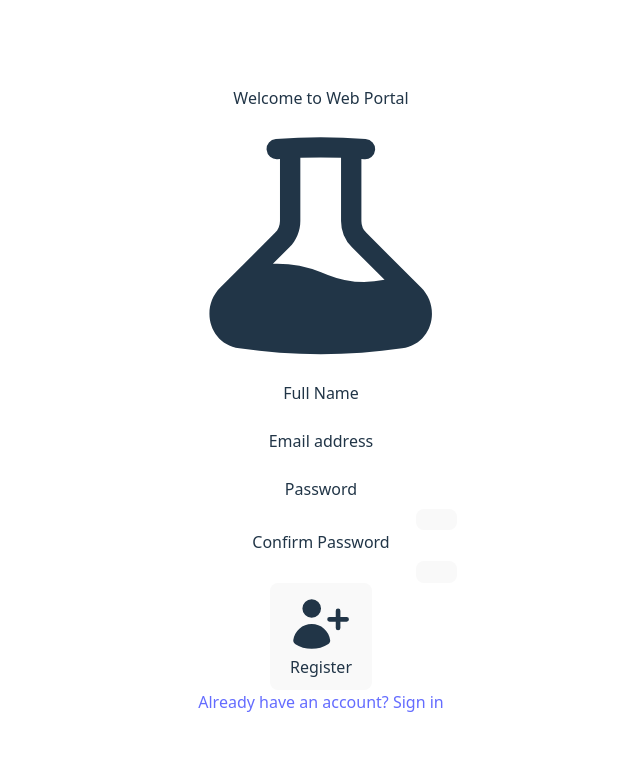
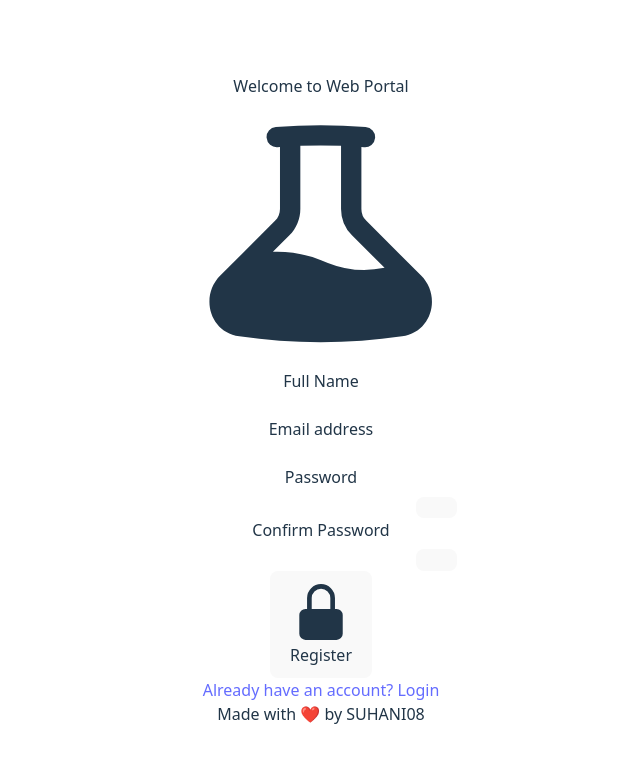
Before and after one commit to SUHANIO8/Medicine-portal, a React (Vite) app: page /register in a window 1280 px wide. Shown: the top 762 px of the page, without its empty margins (319-959 px from the left). Built offline with nearby package versions, Linux system fonts and the light colour scheme.

Commit message:
footer added

```diff
--- a/src/components/auth/Login.jsx
+++ b/src/components/auth/Login.jsx
@@ -39,7 +39,7 @@ export default function Login({ setIsAuthenticated }) {
   };
 
   return (
-    <form className="space-y-6 bg-white p-8 rounded-lg shadow-md w-full max-w-md" onSubmit={handleSubmit(onSubmit)}>
+<form className="space-y-6 bg-white p-8 rounded-lg shadow-md w-full max-w-md" onSubmit={handleSubmit(onSubmit)}>
       <div className="flex justify-center mb-4">
         <BeakerIcon className="h-10 w-10 text-teal-500" aria-hidden="true" />
       </div>
--- a/src/components/auth/Register.jsx
+++ b/src/components/auth/Register.jsx
@@ -1,8 +1,6 @@
-
-
 import { useForm } from 'react-hook-form';
 import { Link } from 'react-router-dom';
-import { UserPlusIcon, BeakerIcon } from '@heroicons/react/20/solid';
+import { UserPlusIcon, BeakerIcon, LockClosedIcon } from '@heroicons/react/20/solid';
 import { useState } from 'react';
 
 export default function Register() {
@@ -36,6 +34,8 @@ export default function Register() {
 
     setSuccessMessage('Registration successful! You can now login.');
   };
+
+  const password = watch('password', '');
 
   return (
     <form className="space-y-6 bg-white p-8 rounded-lg shadow-md w-full max-w-md" onSubmit={handleSubmit(onSubmit)}>
@@ -110,13 +110,8 @@ export default function Register() {
               id="password"
               name="password"
               type={showPassword ? "text" : "password"}
-  {...register('password', {
-    required: 'Password is required',
-    minLength: {
-      value: 8,
-      message: 'Password must be at least 8 characters'
-    }
-  })}
+              autoComplete="current-password"
+              {...register('password', { required: 'Password is required' })}
               className={`block w-full appearance-none rounded-md border px-3 py-2 pr-10 placeholder-teal-400 focus:outline-none sm:text-sm bg-transparent text-gray-900 ${
                 errors.password ? 'border-red-300' : 'border-teal-300'
               }`}
@@ -157,8 +152,7 @@ export default function Register() {
               type={showConfirmPassword ? "text" : "password"}
               {...register('confirmPassword', {
                 required: 'Please confirm your password',
-    validate: value =>
-      value === watch('password') || 'Passwords do not match'
+                validate: value => value === password || 'Passwords do not match'
               })}
               className={`block w-full appearance-none rounded-md border px-3 py-2 pr-10 placeholder-teal-400 focus:outline-none sm:text-sm bg-transparent text-gray-900 ${
                 errors.confirmPassword ? 'border-red-300' : 'border-teal-300'
@@ -171,7 +165,7 @@ export default function Register() {
               tabIndex={-1}
             >
               {showConfirmPassword ? (
-                <svg xmlns="http://www.w3.org/2000/svg" className="h-5 w-5 text-teal-600" viewBox="0 0 20 20" fill="currentColor">
+                <svg xmlns="http://www.w3.org/2000/svg" className="h-5 w-5 text-teal-600 pointer-events-none" viewBox="0 0 20 20" fill="currentColor">
                   <path d="M10 3C5 3 1.73 7.11 1 10c.73 2.89 4 7 9 7s8.27-4.11 9-7c-.73-2.89-4-7-9-7zM10 15a5 5 0 110-10 5 5 0 010 10z" />
                   <path d="M10 7a3 3 0 100 6 3 3 0 000-6z" />
                 </svg>
@@ -194,11 +188,16 @@ export default function Register() {
           className="group relative flex w-full justify-center rounded-md border border-transparent bg-teal-600 py-2 px-4 text-sm font-medium text-white hover:bg-teal-700 focus:outline-none focus:ring-2 focus:ring-teal-500 focus:ring-offset-2"
         >
           <span className="absolute inset-y-0 left-0 flex items-center pl-3">
-            <UserPlusIcon className="h-5 w-5 text-teal-300 group-hover:text-teal-200" aria-hidden="true" />
+            <LockClosedIcon className="h-5 w-5 text-teal-300 group-hover:text-teal-200" aria-hidden="true" />
           </span>
           Register
         </button>
       </div>
+      <div className="text-sm text-center mt-4">
+        <Link to="/login" className="font-medium text-teal-600 hover:text-teal-500">
+          Already have an account? Login
+        </Link>
+      </div>
     </form>
   );
 }
--- a/src/components/landing/LandingPage.jsx
+++ b/src/components/landing/LandingPage.jsx
@@ -1,4 +1,5 @@
 import { Link } from 'react-router-dom';
+import Footer from '../layout/Footer';
 
 export default function LandingPage() {
   return (
@@ -64,6 +65,7 @@ export default function LandingPage() {
           </div>
         </div>
       </section>
+      <Footer />
     </div>
   );
 }
--- a/src/components/layout/AuthLayout.jsx
+++ b/src/components/layout/AuthLayout.jsx
@@ -1,11 +1,24 @@
 import { Outlet, useLocation } from 'react-router-dom';
 import { Link } from 'react-router-dom';
+import Footer from './Footer';
+import { useEffect } from 'react';
 
 export default function AuthLayout() {
   const location = useLocation();
 
+  useEffect(() => {
+    if (location.pathname === '/login' || location.pathname === '/register') {
+      document.body.classList.add('bg-white');
+    } else {
+      document.body.classList.remove('bg-white');
+    }
+    return () => {
+      document.body.classList.remove('bg-white');
+    };
+  }, [location.pathname]);
+
   return (
-    <div className="min-h-screen w-screen bg-gradient-to-br from-teal-50 to-blue-50 flex flex-col justify-center items-center py-12 px-6 lg:px-8">
+    <div className="min-h-screen w-screen flex flex-col justify-center items-center py-12 px-6 lg:px-8">
       <div className="w-full max-w-md">
         <h2 className="mt-6 text-center text-3xl font-extrabold text-gray-900">
           Welcome to Web Portal
@@ -18,16 +31,9 @@ export default function AuthLayout() {
         </div>
       </div>
 
-      {location.pathname !== '/login' && (
-        <div className="mt-8 text-center">
-          <Link
-            to="/login"
-            className="font-medium text-teal-700 hover:text-teal-600"
-          >
-            Already have an account? Sign in
-          </Link>
-        </div>
-      )}
+      {/* Removed the "Already have an account? Sign in" link as requested */}
+
+      <Footer />
     </div>
   );
 }
--- a/src/components/layout/DashboardLayout.jsx
+++ b/src/components/layout/DashboardLayout.jsx
@@ -1,6 +1,7 @@
 import { Outlet, Navigate } from 'react-router-dom';
 import { useState } from 'react';
 import { Bars3Icon, XMarkIcon } from '@heroicons/react/24/outline';
+import Footer from './Footer';
 
 export default function DashboardLayout({ isAuthenticated }) {
   const [sidebarOpen, setSidebarOpen] = useState(false);
@@ -10,7 +11,7 @@ export default function DashboardLayout({ isAuthenticated }) {
   }
 
   return (
-    <div className="min-h-screen flex flex-col">
+    <div className="min-h-screen flex flex-col bg-teal-600">
       {/* Mobile sidebar */}
       <div className={`${sidebarOpen ? 'translate-x-0' : '-translate-x-full'} fixed inset-y-0 z-50 flex w-64 transform transition duration-300 ease-in-out lg:translate-x-0`}>
         <div className="flex w-64 flex-col bg-gray-800">
@@ -65,6 +66,8 @@ export default function DashboardLayout({ isAuthenticated }) {
           <Outlet />
         </div>
       </main>
+
+      <Footer />
     </div>
   );
 }
--- /dev/null
+++ b/src/components/layout/Footer.jsx
@@ -0,0 +1,11 @@
+import React from 'react';
+
+export default function Footer() {
+  return (
+<footer className="w-full py-6 bg-teal-600 text-white text-center text-sm font-medium select-none shadow-inner">
+      <p>
+        Made with <span role="img" aria-label="heart">❤️</span> by SUHANI08
+      </p>
+    </footer>
+  );
+}
```
Lines whose indentation alone changed are shown as unchanged.
